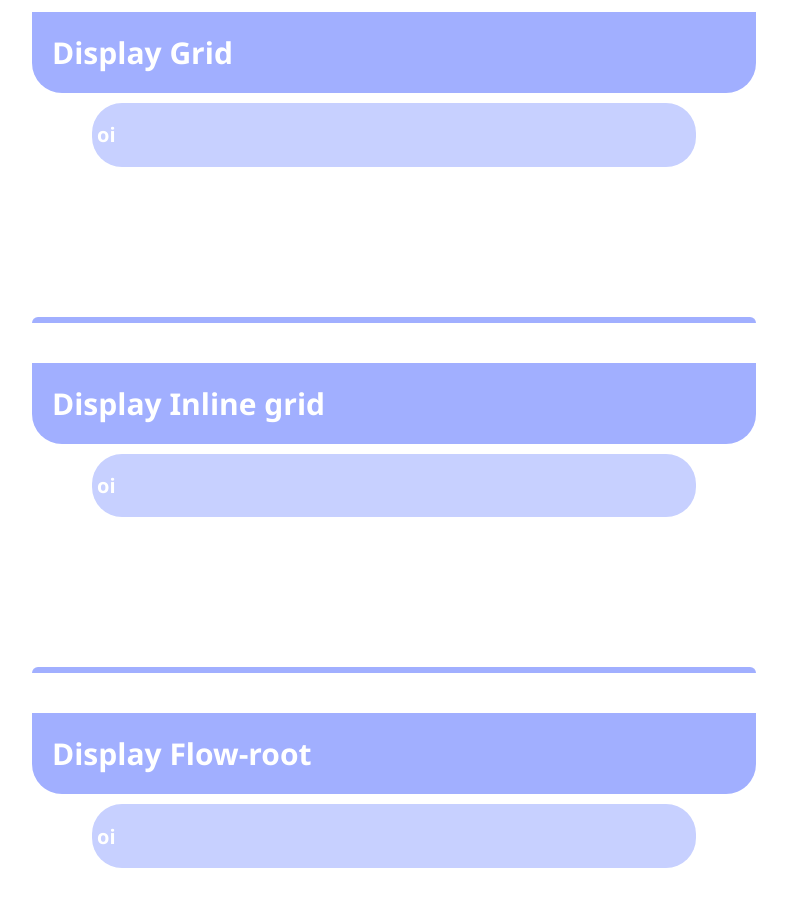
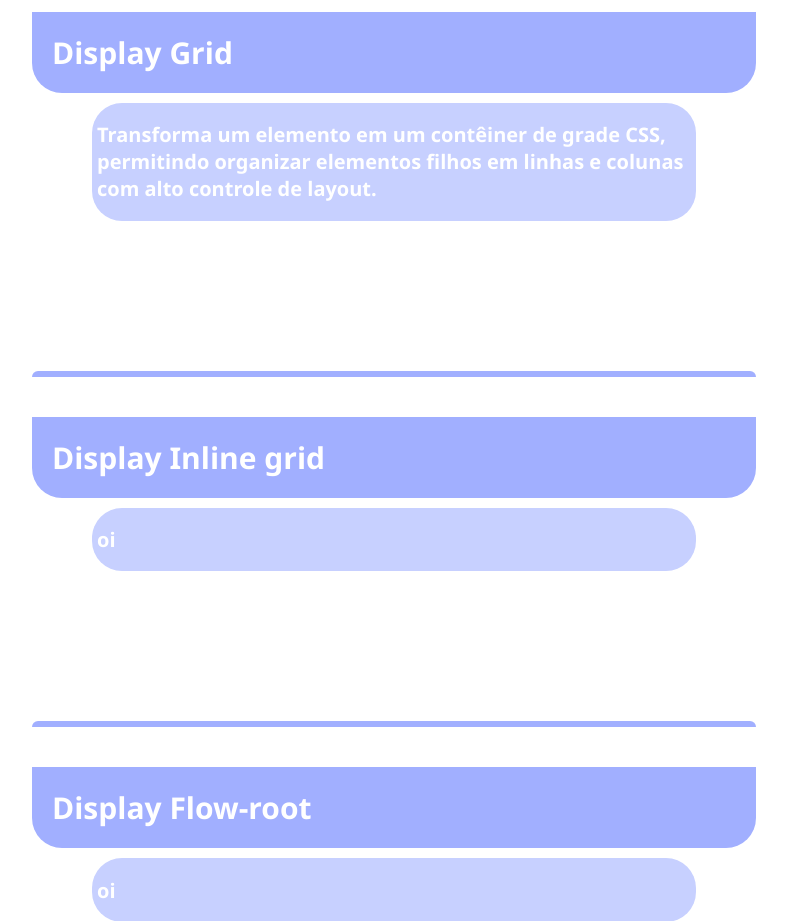
Before and after one commit to LsiedC/seminario_legalzinho, a plain HTML site: page index.html in a window 1280 px wide. Shown: the part 2260-3181 px from the top of the page, without its empty margins (246-1033 px from the left). Drawn offline with Linux system fonts and the light colour scheme.

Commit message:
add - display grid

```diff
--- a/index.html
+++ b/index.html
@@ -68,7 +68,7 @@
                 <section class="titulo"><strong>Display Grid</strong></section>
 
                 <div class="bloco">
-                    <h1>oi</h1>
+                    <h1>Transforma um elemento em um contêiner de grade CSS, permitindo organizar elementos filhos em linhas e colunas com alto controle de layout.  </h1>
                 </div>
                 <div class="linha"></div>
             </div>
```
